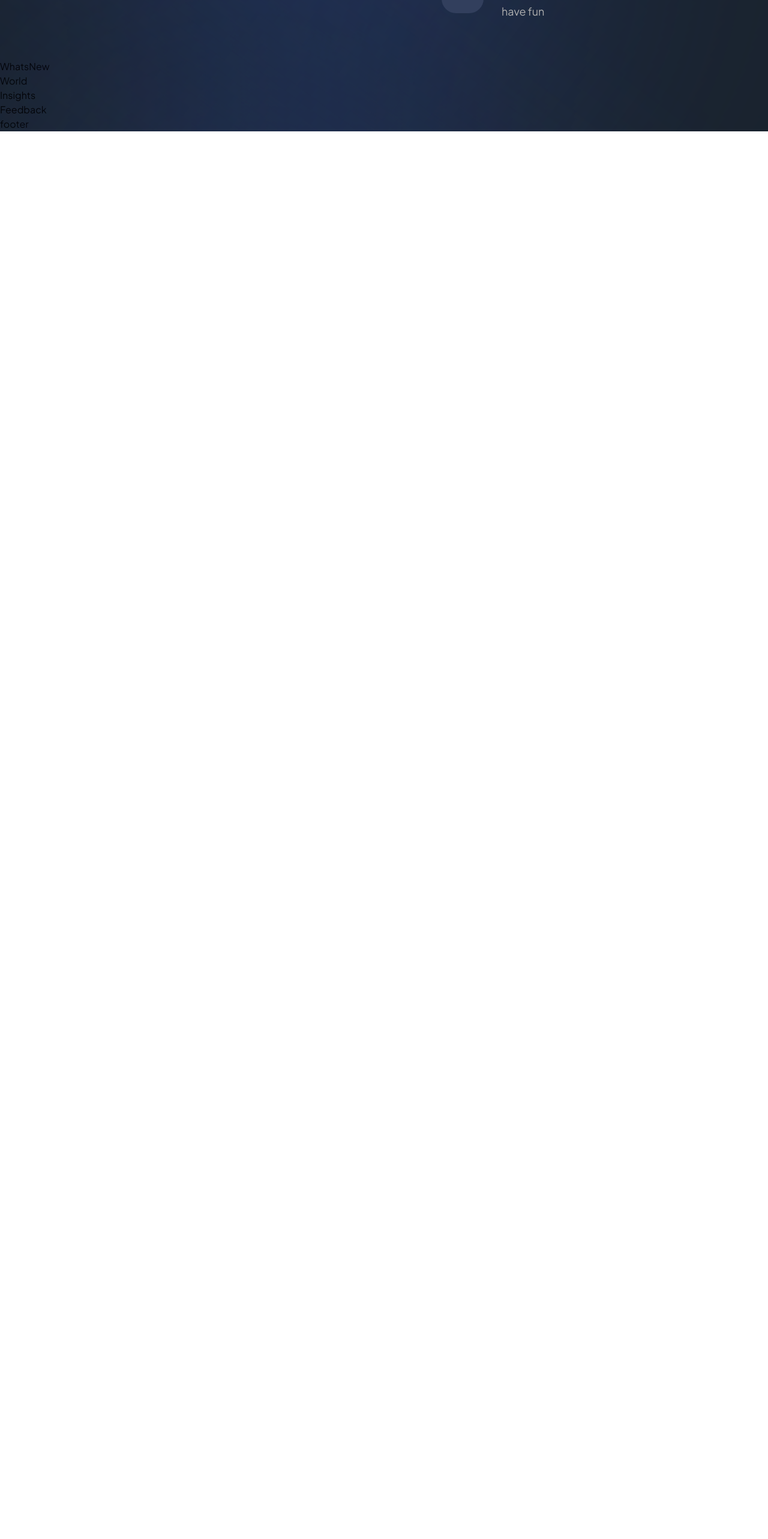
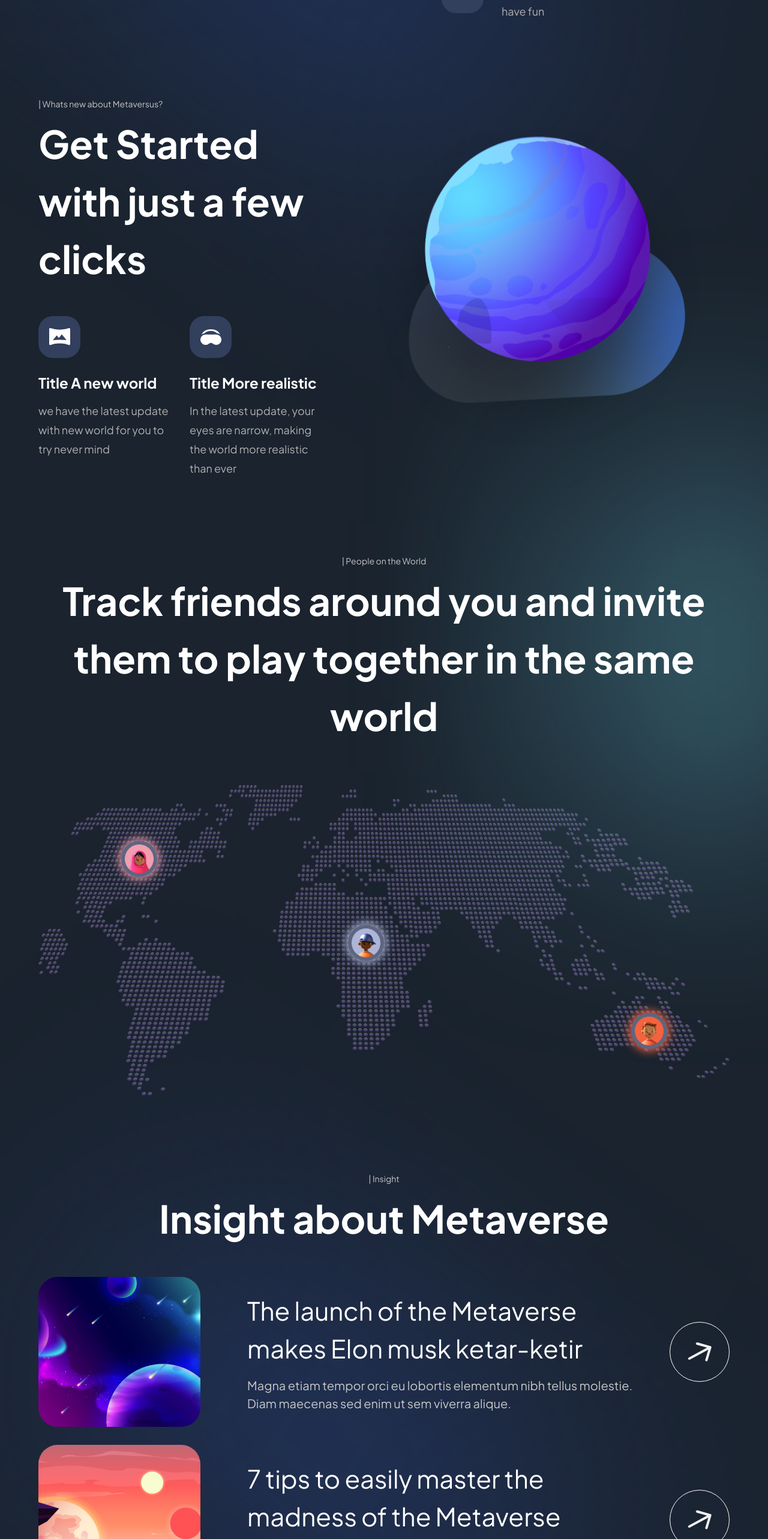
Before and after one commit to PieroVillanueva/Metaverse-Next, a Next.js app: page / in a window 1280 px wide. Shown: the part 3300-5866 px from the top of the page at 60% size. Before the commit the page ends 3519 px from the top, so only its background shows below. Built offline with nearby package versions, Linux system fonts and the light colour scheme.

Commit message:
insights terminado

```diff
--- a/src/app/page.jsx
+++ b/src/app/page.jsx
@@ -25,7 +25,10 @@
         <div className="gradient-04 z-0" />
         <WhatsNew />
       </div>
-      <World />
+      <div className="relative">
+        <World />
+        <div className="gradient-02 z-0" />
+      </div>
       <div className="relative">
         <Insights />
         <div className="gradient-04 z-0" />
--- a/src/components/InsightCard.jsx
+++ b/src/components/InsightCard.jsx
@@ -1,7 +1,37 @@
 "use client";
+import { motion } from "framer-motion";
+import { fadeIn } from "@/utils/motion";
 
-const InsightCard = () => {
-  return <div>InsightCard</div>;
+const InsightCard = ({ imgUrl, title, subtitle, index }) => {
+  return (
+    <motion.div
+      variants={fadeIn("up", "spring", index * 0.5, 1)}
+      className="flex md:flex-row flex-col gap-4"
+    >
+      <img
+        src={imgUrl}
+        alt={title}
+        className="md:w-[270px] w-full h-[250px] rounded-[32px] object-cover"
+      />
+      <div className="w-full flex justify-between items-center">
+        <div className="flex-1 md:ml-[62px] flex flex-col max-w-[650px]">
+          <h4 className="font-normal lg:text-[42px] text-[26px] text-white">
+            {title}
+          </h4>
+          <p className="mt-4 font-normal lg:text-[20px] text-[14px] text-secondary-white">
+            {subtitle}
+          </p>
+        </div>
+        <div className="lg:flex hidden items-center justify-center w-[100px] h-[100px] rounded-full bg-transparent border-[1px] border-white hover:bg-white hover:scale-105 hover:-translate-y-3 transition-all  ease-in-out cursor-pointer group">
+          <img
+            src="/arrow.svg"
+            alt="arrow"
+            className="w-[40%] h-[40%] group-hover:invert-[9%] group-hover:sepia-[9%] group-hover:saturate-[100%] group-hover:hue-rotate-[173deg] group-hover:brightness-[0] group-hover:contrast-[89%]"
+          />
+        </div>
+      </div>
+    </motion.div>
+  );
 };
 
 export default InsightCard;
--- a/src/components/NewFeatures.jsx
+++ b/src/components/NewFeatures.jsx
@@ -1,5 +1,21 @@
-const NewFeatures = () => {
-  return <div>NewFeatures</div>;
+import styles from "@/styles";
+
+const NewFeatures = ({ imgUrl, title, subtitle }) => {
+  return (
+    <div className="flex-1 flex flex-col sm:max-w-[250px] min-w-[210px]">
+      <div
+        className={`${styles.flexCenter} w-[70px] h-[70px] rounded-3xl bg-[#323f5d]`}
+      >
+        <img src={imgUrl} alt="icon" className="w-1/2 h-1/2 object-contain" />
+      </div>
+      <h1 className="mt-[26px] font-bold text-[24px] leading-[30px] text-white">
+        Title {title}
+      </h1>
+      <p className="flex-1 mt-[16px] font-normal text-[18px] text-[#b0b0b0] leading-[32px]">
+        {subtitle}
+      </p>
+    </div>
+  );
 };
 
 export default NewFeatures;
--- a/src/sections/GetStarted.jsx
+++ b/src/sections/GetStarted.jsx
@@ -1,5 +1,4 @@
 "use client";
-import { useState } from "react";
 import { motion } from "framer-motion";
 
 import styles from "../styles";
--- a/src/sections/Insights.jsx
+++ b/src/sections/Insights.jsx
@@ -1,9 +1,36 @@
 "use client";
+import { motion } from "framer-motion";
 
-import React from "react";
+import styles from "../styles";
+import { staggerContainer } from "../utils/motion";
+import { InsightCard, TitleText, TypingText } from "../components";
+
+import { insights } from "../constants";
 
 const Insights = () => {
-  return <section>Insights</section>;
+  return (
+    <section className={`${styles.paddings} relative z-10`}>
+      <motion.div
+        variants={staggerContainer}
+        initial="hidden"
+        whileInView="show"
+        viewport={{ once: false, amount: 0.25 }}
+        className={`${styles.innerWidth} mx-auto flex flex-col`}
+      >
+        <TypingText title="| Insight" textStyles="text-center" />
+        <TitleText title="Insight about Metaverse" textStyles="text-center" />
+        <div className="mt-[50px] flex flex-col gap-[30px]">
+          {insights.map((insight, index) => (
+            <InsightCard
+              key={`insight - ${index}`}
+              {...insight}
+              index={index + 1}
+            />
+          ))}
+        </div>
+      </motion.div>
+    </section>
+  );
 };
 
 export default Insights;
--- a/src/sections/WhatsNew.jsx
+++ b/src/sections/WhatsNew.jsx
@@ -1,7 +1,47 @@
 "use client";
+import { motion } from "framer-motion";
+
+import styles from "../styles";
+import { fadeIn, staggerContainer, planetVariants } from "../utils/motion";
+import { NewFeatures, TitleText, TypingText } from "../components";
+
+import { newFeatures } from "../constants";
 
 const WhatsNew = () => {
-  return <section>WhatsNew</section>;
+  return (
+    <section className={`${styles.paddings} relative z-10`}>
+      <motion.div
+        variants={staggerContainer}
+        initial="hidden"
+        whileInView="show"
+        viewport={{ once: false, amount: 0.25 }}
+        className={`${styles.innerWidth} mx-auto flex lg:flex-row flex-col gap-8`}
+      >
+        <motion.div
+          variants={fadeIn("right", "tween", 0.2, 1)}
+          className="flex-[0.75] flex justify-center flex-col"
+        >
+          <TypingText title="| Whats new about Metaversus?" />
+          <TitleText title={<>Get Started with just a few clicks</>} />
+          <div className="mt-[48px]  flex flex-wrap justify-between gap-6">
+            {newFeatures.map((feature) => (
+              <NewFeatures key={feature.title} {...feature} />
+            ))}
+          </div>
+        </motion.div>
+        <motion.div
+          variants={planetVariants("right")}
+          className={`flex-1 ${styles.flexCenter}`}
+        >
+          <img
+            src="/whats-new.png"
+            alt="whats-new"
+            className="w-[90%] h-[90%] object-contain"
+          />
+        </motion.div>
+      </motion.div>
+    </section>
+  );
 };
 
 export default WhatsNew;
--- a/src/sections/World.jsx
+++ b/src/sections/World.jsx
@@ -1,7 +1,70 @@
 "use client";
+import { motion } from "framer-motion";
+
+import styles from "../styles";
+import { fadeIn, staggerContainer, navVariants } from "../utils/motion";
+import { TitleText, TypingText } from "../components";
 
 const World = () => {
-  return <section>World</section>;
+  return (
+    <section className={`${styles.paddings} relative z-10`}>
+      <motion.div
+        variants={staggerContainer}
+        initial="hidden"
+        whileInView="show"
+        viewport={{ once: false, amount: 0.25 }}
+        className={`${styles.innerWidth} mx-auto flex flex-col`}
+      >
+        <TypingText title="| People on the World" textStyles="text-center" />
+        <TitleText
+          title={
+            <>
+              Track friends around you and invite them to play together in the
+              same world
+            </>
+          }
+          textStyles="text-center"
+        />
+        <motion.div
+          variants={fadeIn("up", "tween", 0.3, 1)}
+          className="relative mt-[68px] flex w-full "
+        >
+          <img
+            src="/map.png"
+            alt="map"
+            className="w-full h-full object-contain"
+          />
+
+          <motion.div
+            variants={navVariants}
+            initial="hidden"
+            whileInView="show"
+            className="absolute top-[10%] left-[8%]   md:top-[15%]  md:left-[9%]   lg:top-[18%] lg:left-[12%]  w-[60px] h-[60px] p-[6px] rounded-full bg-[#5D6680] shadow-[#f29db0] shadow-grande"
+          >
+            <img src="/people-02.png" alt="people" className="w-full h-full" />
+          </motion.div>
+
+          <motion.div
+            variants={navVariants}
+            initial="hidden"
+            whileInView="show"
+            className="absolute top-[35%] right-[45%]   md:top-[40%] md:right-[48%]   lg:top-[45%] lg:right-[50%]  w-[60px] h-[60px] p-[6px] rounded-full bg-[#5D6680]  shadow-[#adb6d7] shadow-grande"
+          >
+            <img src="people-03.png" alt="people" className="w-full h-full" />
+          </motion.div>
+
+          <motion.div
+            variants={navVariants}
+            initial="hidden"
+            whileInView="show"
+            className="absolute bottom-[10%] right-[10%] md:bottom-[15%]  md:right-[9%]  w-[60px] h-[60px] p-[6px] rounded-full bg-[#5D6680] shadow-[#f6623e] shadow-grande"
+          >
+            <img src="people-01.png" alt="people" className="w-full h-full" />
+          </motion.div>
+        </motion.div>
+      </motion.div>
+    </section>
+  );
 };
 
 export default World;
--- a/tailwind.config.js
+++ b/tailwind.config.js
@@ -19,6 +19,9 @@
       fontFamily: {
         eudoxusSans: ['var(--font-eudoxusSans)']
       },
+      boxShadow: {
+        'grande': '0px 0px 15px 3px'
+      }
     },
   },
   plugins: [],
```
